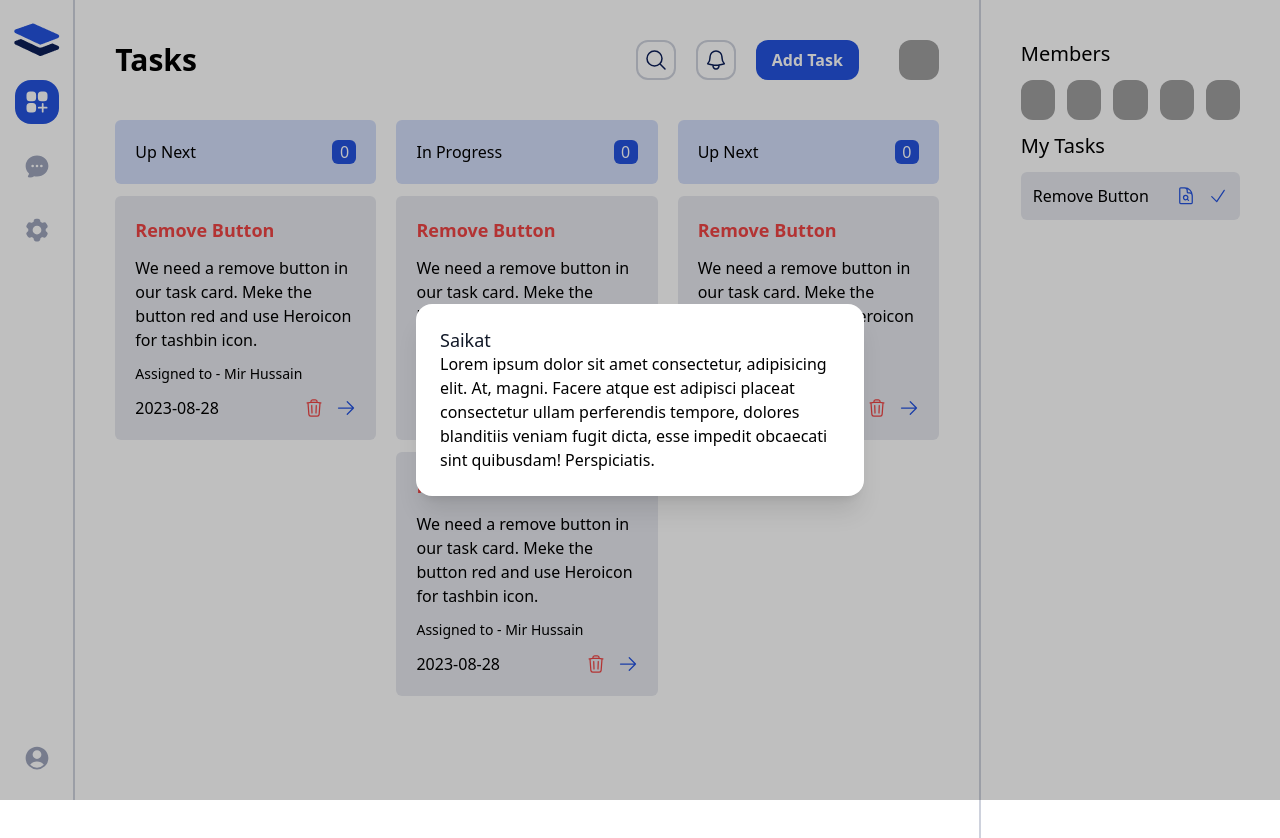
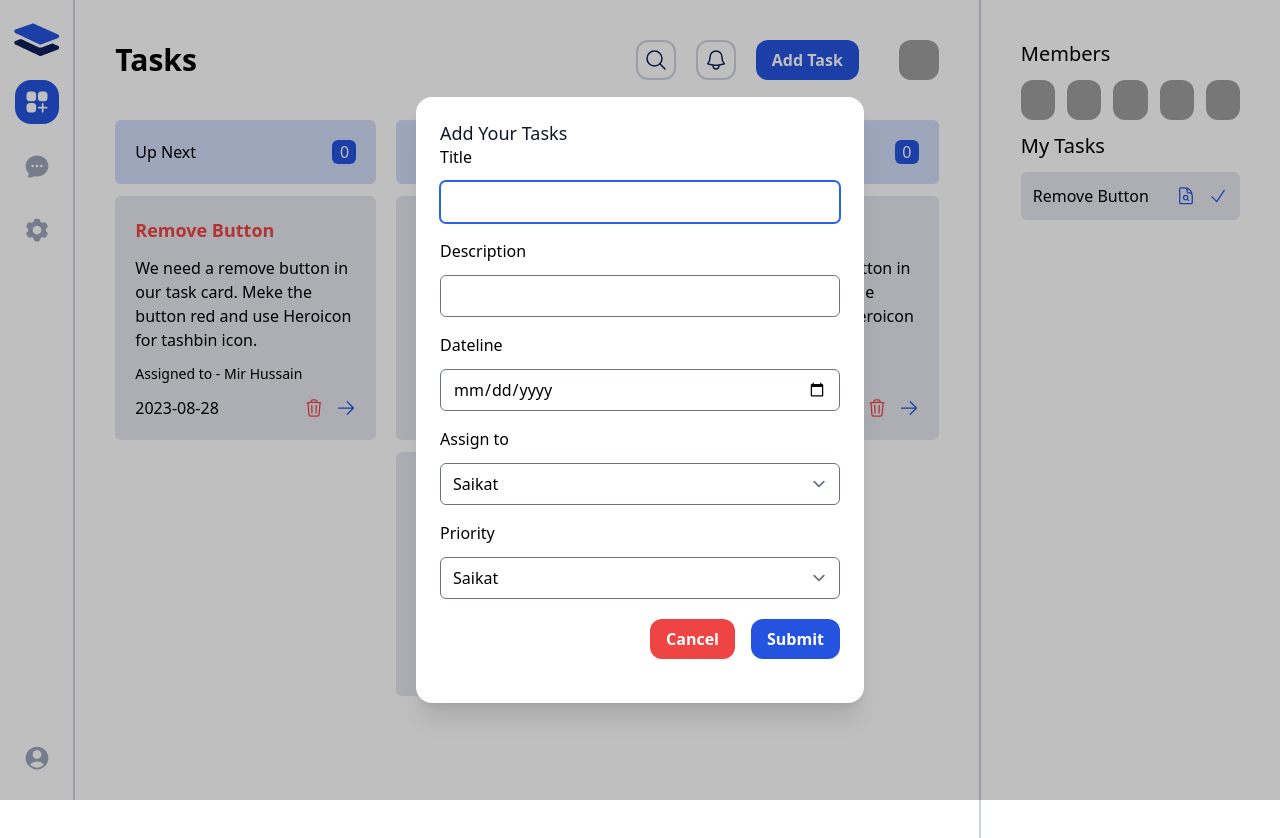
Before and after one commit to tawhid3482/taskMaster-redux-acc, a React (Vite) app: page / in a window 1280 px wide. Both pictures are taken after a click on the button "Add Task". Shown: the top 838 px of the page. Built offline with nearby package versions, Linux system fonts and the light colour scheme; grey boxes are pictures that could not be loaded.

Commit message:
add task modal form

```diff
--- a/package.json
+++ b/package.json
@@ -15,12 +15,12 @@
     "@reduxjs/toolkit": "^1.9.7",
     "react": "^18.2.0",
     "react-dom": "^18.2.0",
-    "react-hook-form": "^7.45.4",
+    "react-hook-form": "^7.51.3",
     "react-redux": "^8.1.3",
     "react-router-dom": "^6.15.0"
   },
   "devDependencies": {
-    "@tailwindcss/forms": "^0.5.5",
+    "@tailwindcss/forms": "^0.5.7",
     "@types/react": "^18.2.15",
     "@types/react-dom": "^18.2.7",
     "@vitejs/plugin-react": "^4.0.3",
--- a/src/components/tasks/AddTaskModal.jsx
+++ b/src/components/tasks/AddTaskModal.jsx
@@ -1,13 +1,82 @@
+import { set, useForm } from "react-hook-form";
 import Modal from "../ui/Modal";
 
-const AddTaskModal = ({isOpen,setIsOpen}) => {
-    return (
-        <div>
-             <Modal isOpen={isOpen} setIsOpen={setIsOpen} title={'Saikat'}>
-              <p>Lorem ipsum dolor sit amet consectetur, adipisicing elit. At, magni. Facere atque est adipisci placeat consectetur ullam perferendis tempore, dolores blanditiis veniam fugit dicta, esse impedit obcaecati sint quibusdam! Perspiciatis.</p>
-            </Modal>
-        </div>
-    );
+const AddTaskModal = ({ isOpen, setIsOpen }) => {
+  const { register, handleSubmit,reset } = useForm();
+  const onCancel = ()=>{
+    reset()
+    setIsOpen(false)
+  }
+  const onSubmit = (data) => {
+    console.log(data);
+  };
+  return (
+    <div>
+      <Modal isOpen={isOpen} setIsOpen={setIsOpen} title={"Add Your Tasks"}>
+        <form onSubmit={handleSubmit(onSubmit)}>
+          <div className="flex flex-col gap-3">
+            <label htmlFor="title">Title</label>
+            <input
+              className="w-full rounded-md"
+              type="text"
+              id="title"
+              {...register("title")}
+            />
+          </div>
+          <div className="flex flex-col gap-3 mt-4">
+            <label htmlFor="description">Description</label>
+            <input
+              className="w-full rounded-md"
+              type="text"
+              id="description"
+              {...register("description")}
+            />
+          </div>
+          <div className="flex flex-col gap-3 mt-4">
+            <label htmlFor="date">Dateline</label>
+            <input
+              className="w-full rounded-md"
+              type="date"
+              id="date"
+              {...register("date")}
+            />
+          </div>
+          <div className="flex flex-col gap-3 mt-4">
+            <label htmlFor="assignTo">Assign to</label>
+            <select
+              className="w-full rounded-md"
+              id="assignTo"
+              {...register("assignTo")}
+            >
+              <option value="Saikat">Saikat</option>
+              <option value="tawhid">tawhid</option>
+              <option value="islam">islam</option>
+            </select>
+          </div>
+          <div className="flex flex-col gap-3 mt-4">
+            <label htmlFor="priority">Priority </label>
+            <select
+              className="w-full rounded-md"
+              id="priority"
+              {...register("priority")}
+            >
+              <option value="Saikat">Saikat</option>
+              <option value="tawhid">tawhid</option>
+              <option value="islam">islam</option>
+            </select>
+          </div>
+          <div className="flex justify-end gap-4 my-5">
+            <button onClick={onCancel} type="submit" className="btn btn-danger">
+              Cancel
+            </button>
+            <button type="submit" className="btn btn-primary">
+              Submit
+            </button>
+          </div>
+        </form>
+      </Modal>
+    </div>
+  );
 };
 
 export default AddTaskModal;
```
Also changed, not shown: 2 other files (tests, documents, lock files or other folders).
